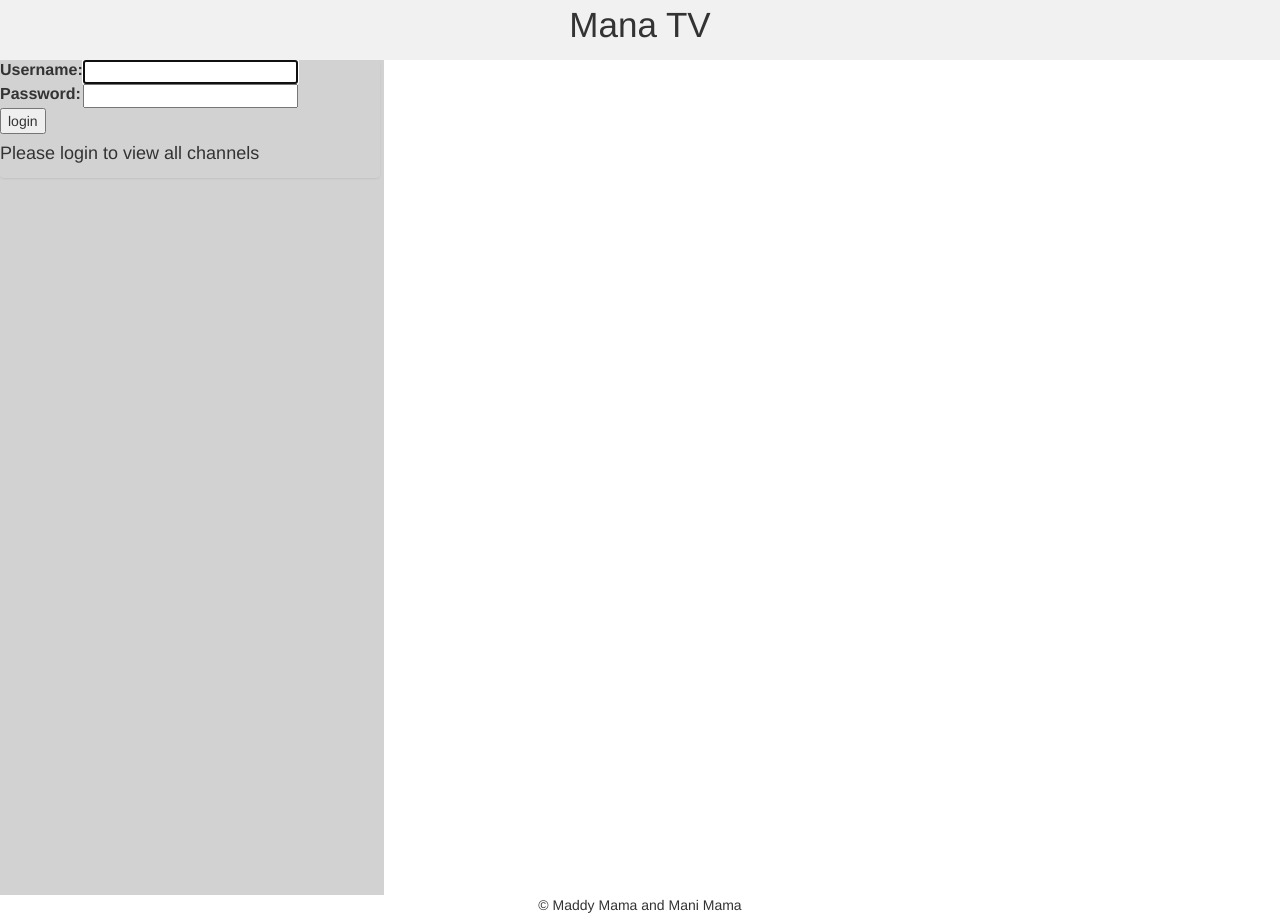
After one commit to jhmadhav/django, a Django app: page /accounts/login/ in a window 1280 px wide. The commit adds this page. Run offline with Django 3.2, Linux system fonts and the light colour scheme; some libraries are stand-ins or nearby versions.

Commit message:
Login page

```diff
--- a/blog/post_list.html
+++ /dev/null
@@ -1,4 +0,0 @@
-<html>
-    <p>Hi there!</p>
-    <p>It works!</p>
-</html>
--- /dev/null
+++ b/blog/templates/blog/base.html
@@ -0,0 +1,154 @@
+
+{% load staticfiles %}
+<html>
+<head>
+
+<meta name="viewport" content="width=device-width, initial-scale=1">
+ <script type="text/javascript" src="https://cdn.jsdelivr.net/gh/clappr/clappr@latest/dist/clappr.min.js"></script>
+<link rel="stylesheet" href="//maxcdn.bootstrapcdn.com/bootstrap/3.2.0/css/bootstrap.min.css">
+<link rel="stylesheet" href="//maxcdn.bootstrapcdn.com/bootstrap/3.2.0/css/bootstrap-theme.min.css">
+<style>
+#headerr{
+    background-color: #f1f1f1;
+  }
+  #footer {
+    background-color: #ffffff;
+  }
+
+  #main-wrap {
+    background-color: #D9D9D9;
+  }
+
+  #sidebar {
+    background-color: #d2d2d2;
+  }
+
+  #content-wrap {
+    background-color: #c5c5c5;
+  }
+
+
+
+  #headerr{
+    min-height: 60px;
+    font-size: 35px;
+  }
+
+  #footer {
+    min-height: 25px;
+    position: fixed;
+    left:0;
+    right:0;
+    bottom: 0;
+  }
+
+
+  /* layout */
+
+
+  #sidebar {
+      float: left;
+      overflow-x:hidden;
+      overflow-y: scroll;
+      width: 30%;
+      height:100%;
+      position:fixed;
+      padding:0 0 50px;
+
+      }
+
+  #content-wrap {
+    float: right;
+      width: 70%;
+      height: auto;
+      padding-right: 0px;
+  }
+
+  .scrollable-menu{
+    overflow-x: hidden;
+  }
+
+</style>
+<link rel="stylesheet" href="https://maxcdn.bootstrapcdn.com/bootstrap/3.3.7/css/bootstrap.min.css">
+<script src="https://ajax.googleapis.com/ajax/libs/jquery/1.12.4/jquery.min.js"></script>
+<script src="https://maxcdn.bootstrapcdn.com/bootstrap/3.3.7/js/bootstrap.min.js"></script>
+<style type="text/css">
+.list-group{
+    width: 380px;
+  }
+</style>
+
+
+
+</head>
+<body>
+
+  <div id="headerr"><center>
+  Mana TV
+  </center></div>
+  <div id="main-wrap">
+    <div id="sidebar">
+    <ul class="list-group scrollable-menu">
+
+            {% block content %}
+            {% endblock %}
+    </ul>
+</div>
+    <div id="content-wrap">
+<div id="player"></div>
+  <script>
+    var player = new Clappr.Player({source: "http://smumcdnems03.cdnsrv.jio.com/jiotv.live.cdn.jio.com/Gemini_Music/Gemini_Music_800.m3u8", parentId: "#player",
+  hideMediaControl: true,
+  mediacontrol: {seekbar: "#FFFFFF", buttons: "#FFFFFF"},
+  position: 'bottom-right',
+  autoPlay: true,
+  allowUserInteraction:true,
+height:620,
+width:895,});
+
+  function resizePlayer(){
+    var aspectRatio = 9/16,
+    newWidth = document.getElementById('player').parentElement.offsetWidth,
+    newHeight = 2 * Math.round(newWidth * aspectRatio/2);
+    player.resize({width: newWidth, height: newHeight});
+  }
+
+  resizePlayer();
+  window.onresize = resizePlayer;
+  </script>
+  </div>
+  </div>
+
+  <div id="footer"><center>&copy; Maddy Mama and Mani Mama</center></div>
+
+</body>
+</html>
+
+
+<script type="text/javascript">
+  function populate(x){
+    document.getElementById("player").innerHTML="";
+    var player = new Clappr.Player({source: x, parentId: "#player",
+  hideMediaControl: true,
+  mediacontrol: {seekbar: "#FFFFFF", buttons: "#FFFFFF"},
+  position: 'bottom-right',
+  autoPlay: true,
+  allowUserInteraction:true,
+height:600,
+width:800,});
+
+
+  }
+
+
+  function resizePlayer(){
+    var aspectRatio = 9/16,
+    newWidth = document.getElementById('player').parentElement.offsetWidth,
+    newHeight = 2 * Math.round(newWidth * aspectRatio/2);
+    player.resize({width: newWidth, height: newHeight});
+  }
+
+  resizePlayer();
+  window.onresize = resizePlayer;
+
+</script>
--- /dev/null
+++ b/blog/templates/registration/login.html
@@ -0,0 +1,25 @@
+{% extends "blog/base.html" %}
+
+{% block content %}
+    {% if form.errors %}
+        <p>Your username and password didn't match. Please try again.</p>
+    {% endif %}
+
+    <form method="post" action="{% url 'login' %}">
+    {% csrf_token %}
+        <table>
+        <tr>
+            <td>{{ form.username.label_tag }}</td>
+            <td>{{ form.username }}</td>
+        </tr>
+        <tr>
+            <td>{{ form.password.label_tag }}</td>
+            <td>{{ form.password }}</td>
+        </tr>
+        </table>
+
+        <input type="submit" value="login" />
+        <input type="hidden" name="next" value="{{ next }}" />
+        <h4>Please login to view all channels</h4>
+    </form>
+{% endblock %}
--- a/blog/urls.py
+++ b/blog/urls.py
@@ -1,6 +1,6 @@
 from django.conf.urls import url
 from . import views
 urlpatterns = [
-    url(r'^$', views.post_list, name='post_list'),
-    url(r'^zxcvb/livetv$', views.livetv, name='livetv'),
+    url(r'post^$', views.post_list, name='post_list'),
+    url(r'^$', views.livetv, name='livetv'),
 ]
--- a/blog/views.py
+++ b/blog/views.py
@@ -5,11 +5,13 @@ from django.shortcuts import render
 from django.utils import timezone
 from .models import Post
 from .models import Channel
+from django.contrib.auth.decorators import login_required
 
 # Create your views here.
 def post_list(request):
     posts = Post.objects.filter(published_date__lte=timezone.now()).order_by('published_date')
     return render(request, 'blog/post_list.html', {'posts': posts})
+@login_required
 def livetv(request):
     posts = Channel.objects.all().order_by('name')
     return render(request, 'blog/livetv.html', {'posts': posts})
--- a/livetv/settings.py
+++ b/livetv/settings.py
@@ -27,6 +27,7 @@ DEBUG = True
 
 ALLOWED_HOSTS = []
 
+LOGIN_REDIRECT_URL = '/'
 
 # Application definition
 
--- a/livetv/urls.py
+++ b/livetv/urls.py
@@ -15,8 +15,10 @@ Including another URLconf
 """
 from django.conf.urls import url,include
 from django.contrib import admin
+from django.contrib.auth import views
 
 urlpatterns = [
     url(r'^admin/', admin.site.urls),
+    url(r'^accounts/login/$', views.login, name='login'),
     url(r'', include('blog.urls')),
 ]
```
Also changed, not shown: blog/templates/blog/livetv.html (+3 -130 lines), db.sqlite3 (added), 1 other file.
